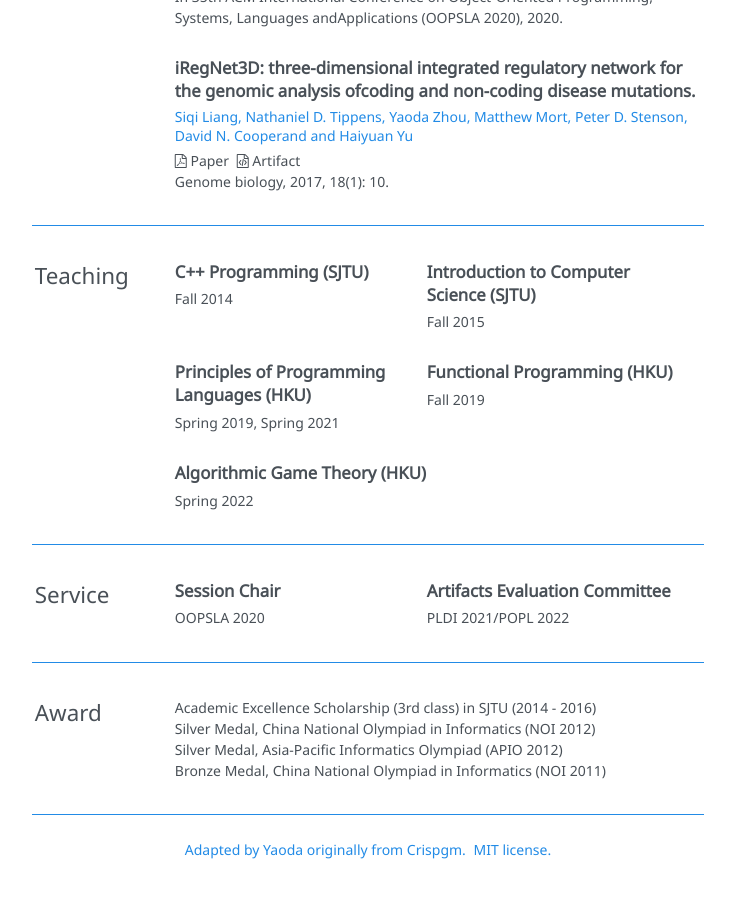
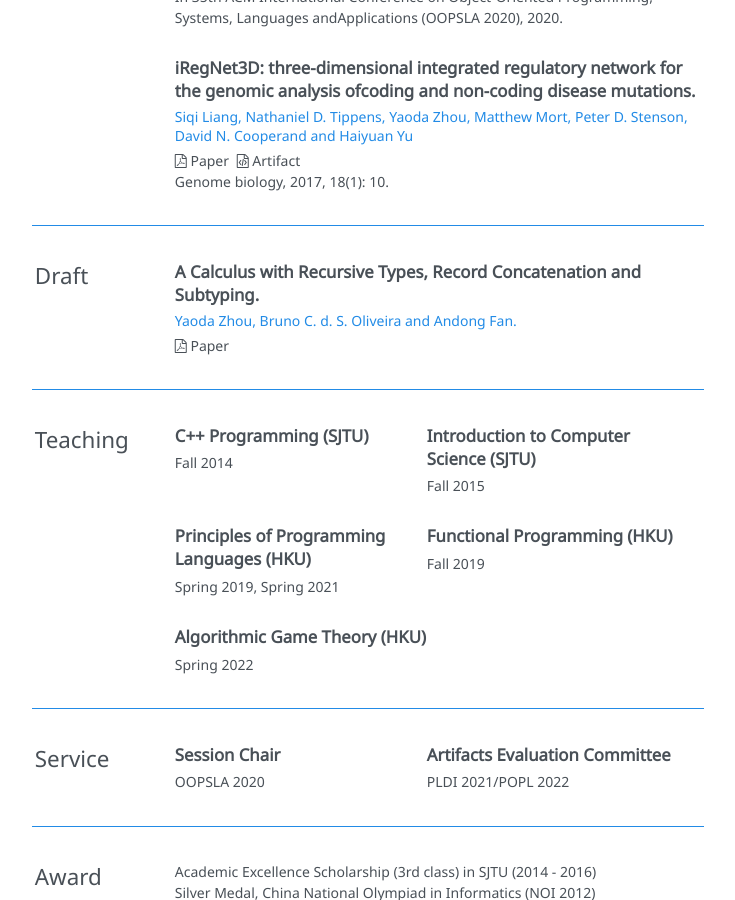
Before and after one commit to juda/juda.github.io, a Jekyll site: the page built from resume.html, in a window 1280 px wide and 900 px high, scrolled down 1266 px. Shown: the whole window, without its empty margins (272-1007 px from the left). Built offline with Jekyll 4.4.1, drawn with Linux system fonts in a browser that asks for light colours.

Commit message:
new draft

```diff
--- a/_data/resume.yml
+++ b/_data/resume.yml
@@ -26,6 +26,10 @@ education:
     major: Exchange/Visiting Student
     lab: Member of Yu Lab, Weill Institute for Cell and Molecular Biology
     advisor: "Mentor: Prof. Haiyuan Yu"
+draft:
+  - title: A Calculus with Recursive Types, Record Concatenation and Subtyping.
+    authors: Yaoda Zhou, Bruno C. d. S. Oliveira and Andong Fan.
+    link: static/merge.pdf
 publication:
   - title: Revisiting Iso-Recursive Subtyping.
     authors: Yaoda Zhou, Jinxu Zhao and Bruno C. d. S. Oliveira
--- a/_layouts/resume.html
+++ b/_layouts/resume.html
@@ -145,6 +145,36 @@ layout: default
         </div>
       </section>
 
+      <section id="draft">
+        <div class="section-title">
+          Draft
+        </div>
+        <div class="section-content">
+          {% for pub in site.data.resume.draft %}
+          <div class="block">
+            <div class="block-title">
+              {{ pub.title }}
+            </div>
+            <div class="block-subtitle">
+              {{ pub.authors }}
+            </div>
+            {% if pub.note %}
+              <div class="block-subtitle">
+              <font  color="black">
+                *  {{ pub.note }}
+              </font>
+              </div>
+            {% endif %}
+            <div class="block-material">
+              <a href="{{ pub.link }}">
+              <i class="fa fa-file-pdf-o aria-hidden="true></i> Paper
+              </a>
+            </div>
+          </div>
+          {% endfor %}
+        </div>
+      </section>
+
       <section id="teaching">
         <div class="section-title">
           Teaching
```
Also changed, not shown: 1 other file.
